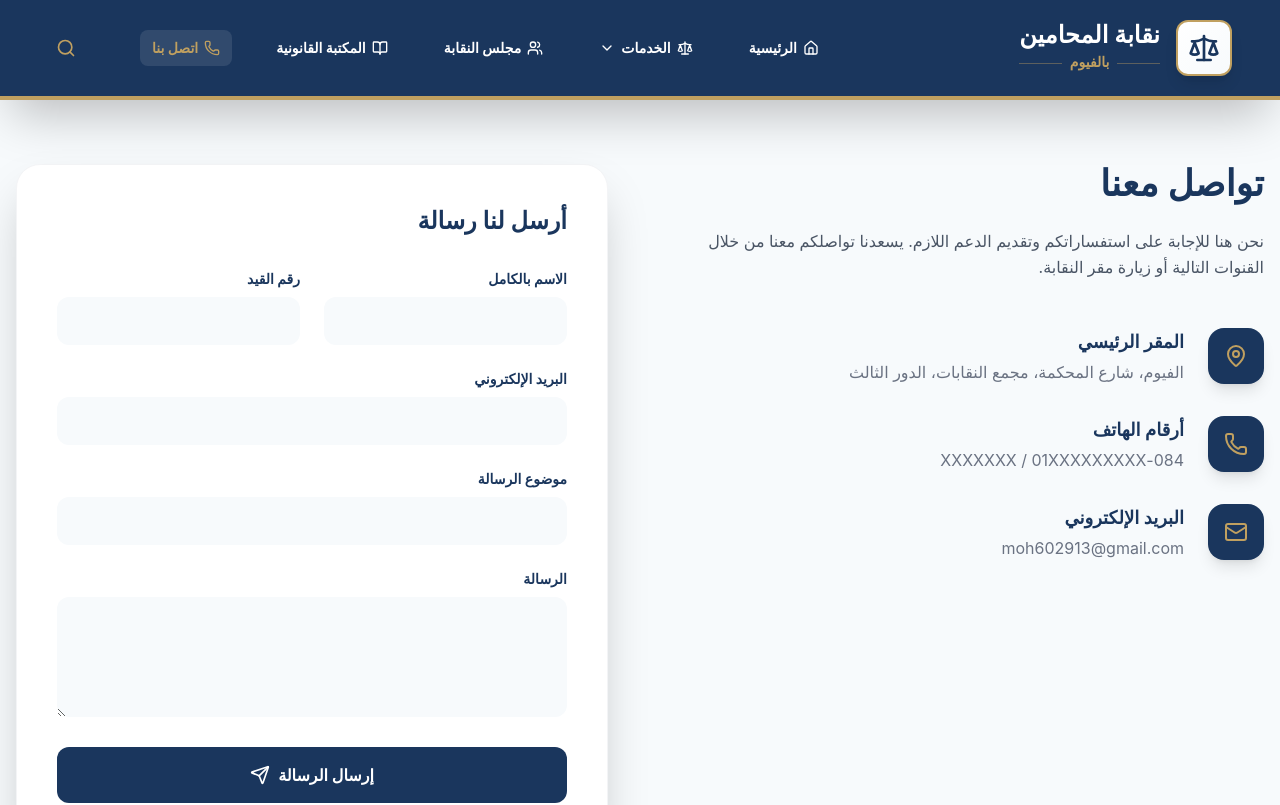
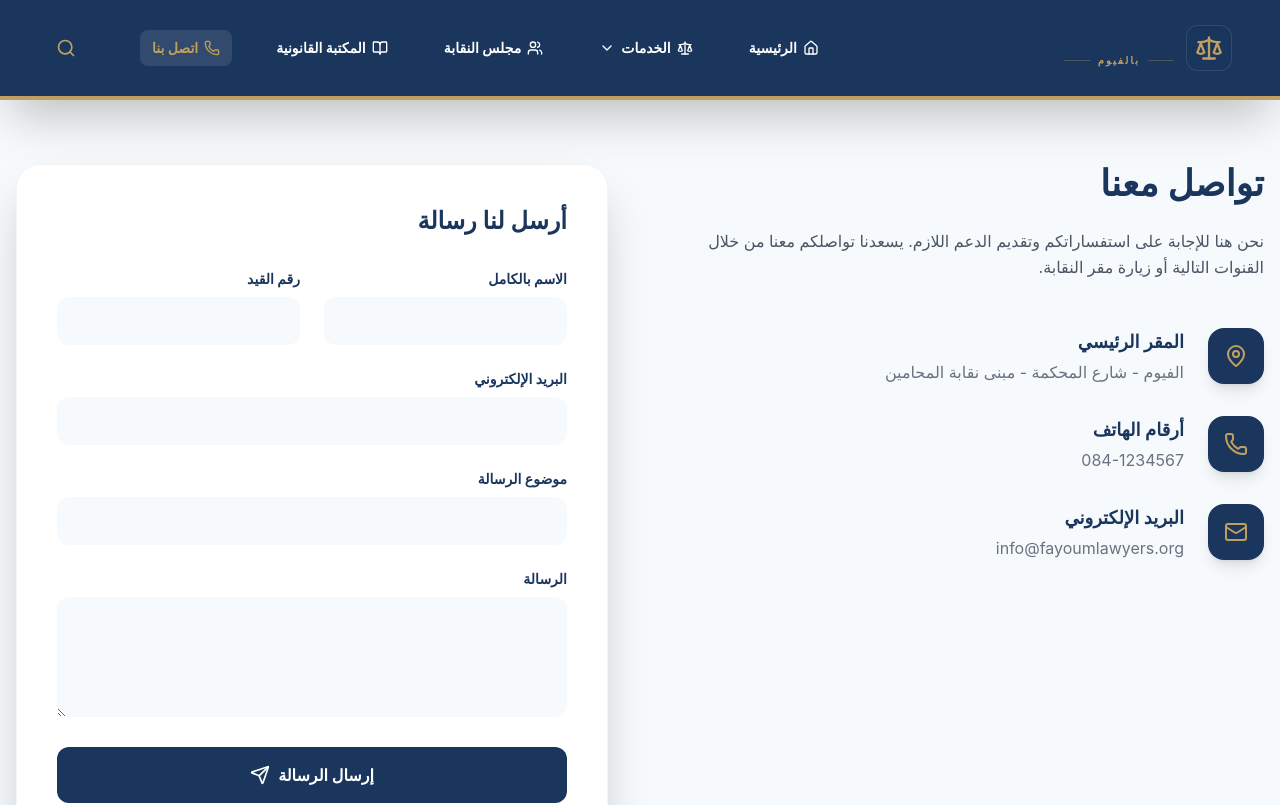
Before and after one commit to nqabaalmohamen/NQB, a React (Vite) app: page /NQB/contact in a window 1280 px wide. Shown: the top 805 px of the page. Built offline with nearby package versions, Linux system fonts and the light colour scheme.

Commit message:
تحديث لوحة التحكم وإضافة ميزة تصدير البيانات وتوحيد الإعدادات العامة للموقع

```diff
--- a/src/components/Footer.tsx
+++ b/src/components/Footer.tsx
@@ -1,24 +1,9 @@
 import React, { useState, useEffect } from 'react';
 import { Facebook, Twitter, Instagram, Mail, Phone, MapPin, Scale } from 'lucide-react';
-
-interface SiteSettings {
-  siteName: string;
-  contactEmail: string;
-  contactPhone: string;
-  address: string;
-  footerText: string;
-}
-
-const defaultSettings: SiteSettings = {
-  siteName: 'نقابة المحامين بالفيوم',
-  contactEmail: 'info@fayoumlawyers.org',
-  contactPhone: '084-1234567',
-  address: 'الفيوم - شارع المحكمة - مبنى نقابة المحامين',
-  footerText: `جميع الحقوق محفوظة © ${new Date().getFullYear()} نقابة المحامين بالفيوم`
-};
+import { initialSiteSettings, SiteSettings } from '../data/store';
 
 const Footer = () => {
-  const [settings, setSettings] = useState<SiteSettings>(defaultSettings);
+  const [settings, setSettings] = useState<SiteSettings>(initialSiteSettings);
 
   useEffect(() => {
     const saved = localStorage.getItem('siteSettings');
--- a/src/components/Navbar.tsx
+++ b/src/components/Navbar.tsx
@@ -2,6 +2,7 @@ import React, { useState, useEffect } from 'react';
 import { Link, useNavigate, useLocation } from 'react-router-dom';
 import { ChevronDown, Menu, X, Scale, BookOpen, Users, Phone, Home, Search } from 'lucide-react';
 import { cn } from '@/src/lib/utils';
+import { initialSiteSettings, SiteSettings } from '../data/store';
 
 const Navbar = () => {
   const [isOpen, setIsOpen] = useState(false);
@@ -9,8 +10,16 @@ const Navbar = () => {
   const [searchQuery, setSearchQuery] = useState('');
   const [isSearchVisible, setIsSearchVisible] = useState(false);
   const [suggestions, setSuggestions] = useState<string[]>([]);
+  const [settings, setSettings] = useState<SiteSettings>(initialSiteSettings);
   const navigate = useNavigate();
   const location = useLocation();
+
+  useEffect(() => {
+    const saved = localStorage.getItem('siteSettings');
+    if (saved) {
+      setSettings(JSON.parse(saved));
+    }
+  }, []);
 
   const normalizeArabic = (text: string) => {
     return text
@@ -103,16 +112,16 @@ const Navbar = () => {
       <div className="w-full mx-auto px-4 sm:px-6 lg:px-12">
         <div className="flex flex-row justify-between h-24 items-center">
           {/* Logo Section - Right side in RTL */}
-          <Link to="/" className="flex items-center gap-4 group shrink-0">
-            <div className="bg-gradient-to-br from-white to-accent p-2.5 rounded-xl border-2 border-secondary shadow-lg transform group-hover:rotate-6 transition-transform duration-300">
-              <Scale className="h-8 w-8 text-primary" />
+          <Link to="/" className="flex items-center gap-3 group">
+            <div className="bg-primary text-white p-2 rounded-xl border border-white/10 shadow-inner group-hover:scale-110 transition-transform">
+              <Scale className="h-7 w-7 text-secondary" />
             </div>
-            <div className="flex flex-col items-start">
-              <h1 className="text-2xl font-serif font-bold tracking-normal text-white leading-none">نقابة المحامين</h1>
-              <div className="flex items-center w-full gap-2 mt-1.5">
-                <div className="h-[1px] flex-grow bg-secondary/40"></div>
-                <span className="text-secondary text-sm font-serif font-bold whitespace-nowrap">بالفيوم</span>
-                <div className="h-[1px] flex-grow bg-secondary/40"></div>
+            <div className="flex flex-col">
+              <span className="text-xl font-serif font-bold text-primary tracking-tight leading-none">{settings.siteName.split(' ')[0]} {settings.siteName.split(' ')[1]}</span>
+              <div className="flex items-center w-full gap-2 mt-1">
+                <div className="h-[1px] flex-grow bg-secondary/30"></div>
+                <span className="text-[10px] font-bold text-secondary uppercase tracking-[0.2em]">{settings.siteName.split(' ').slice(2).join(' ')}</span>
+                <div className="h-[1px] flex-grow bg-secondary/30"></div>
               </div>
             </div>
           </Link>
--- a/src/data/store.ts
+++ b/src/data/store.ts
@@ -49,6 +49,22 @@ export interface InstituteData {
   features: string[];
   requirements: string[];
 }
+
+export interface SiteSettings {
+  siteName: string;
+  contactEmail: string;
+  contactPhone: string;
+  address: string;
+  footerText: string;
+}
+
+export const initialSiteSettings: SiteSettings = {
+  siteName: 'نقابة المحامين بالفيوم',
+  contactEmail: 'info@fayoumlawyers.org',
+  contactPhone: '084-1234567',
+  address: 'الفيوم - شارع المحكمة - مبنى نقابة المحامين',
+  footerText: `جميع الحقوق محفوظة © ${new Date().getFullYear()} نقابة المحامين بالفيوم`
+};
 
 export const initialCarouselItems: CarouselItem[] = [
   { id: 1, image: 'https://picsum.photos/seed/news1/1920/1080', title: 'إعلان هام بخصوص تجديد الكارنيهات لعام 2024', link: '/news/renewal-2024' },
--- a/src/pages/Contact.tsx
+++ b/src/pages/Contact.tsx
@@ -1,7 +1,9 @@
-import React, { useState } from 'react';
+import React, { useState, useEffect } from 'react';
 import { Mail, Phone, MapPin, Send, Clock } from 'lucide-react';
+import { initialSiteSettings, SiteSettings } from '../data/store';
 
 const Contact = () => {
+  const [settings, setSettings] = useState<SiteSettings>(initialSiteSettings);
   const [formData, setFormData] = useState({
     name: '',
     idNumber: '',
@@ -9,6 +11,13 @@ const Contact = () => {
     subject: '',
     message: ''
   });
+
+  useEffect(() => {
+    const saved = localStorage.getItem('siteSettings');
+    if (saved) {
+      setSettings(JSON.parse(saved));
+    }
+  }, []);
 
   const handleChange = (e: React.ChangeEvent<HTMLInputElement | HTMLTextAreaElement>) => {
     setFormData({
@@ -30,7 +39,7 @@ const Contact = () => {
     };
     localStorage.setItem('contactMessages', JSON.stringify([newMessage, ...savedMessages]));
 
-    const mailtoLink = `mailto:moh602913@gmail.com?subject=${encodeURIComponent(formData.subject || 'رسالة من موقع نقابة المحامين')}&body=${encodeURIComponent(
+    const mailtoLink = `mailto:${settings.contactEmail}?subject=${encodeURIComponent(formData.subject || 'رسالة من موقع نقابة المحامين')}&body=${encodeURIComponent(
       `الاسم: ${formData.name}\nرقم القيد: ${formData.idNumber}\nالبريد الإلكتروني: ${formData.email}\n\nالرسالة:\n${formData.message}`
     )}`;
 
@@ -56,7 +65,7 @@ const Contact = () => {
               </div>
               <div>
                 <h3 className="font-bold text-lg mb-1">المقر الرئيسي</h3>
-                <p className="text-gray-500">الفيوم، شارع المحكمة، مجمع النقابات، الدور الثالث</p>
+                <p className="text-gray-500">{settings.address}</p>
               </div>
             </div>
 
@@ -66,7 +75,7 @@ const Contact = () => {
               </div>
               <div>
                 <h3 className="font-bold text-lg mb-1">أرقام الهاتف</h3>
-                <p className="text-gray-500">084-XXXXXXX / 01XXXXXXXXX</p>
+                <p className="text-gray-500">{settings.contactPhone}</p>
               </div>
             </div>
 
@@ -76,7 +85,7 @@ const Contact = () => {
               </div>
               <div>
                 <h3 className="font-bold text-lg mb-1">البريد الإلكتروني</h3>
-                <p className="text-gray-500">moh602913@gmail.com</p>
+                <p className="text-gray-500">{settings.contactEmail}</p>
               </div>
             </div>
           </div>
--- a/src/pages/Home.tsx
+++ b/src/pages/Home.tsx
@@ -1,7 +1,7 @@
 import React, { useState, useEffect } from 'react';
 import { motion } from 'motion/react';
 import { Link } from 'react-router-dom';
-import { Scale, ShieldCheck, GraduationCap, BookOpen, Newspaper, Bell } from 'lucide-react';
+import { ShieldCheck, GraduationCap, BookOpen, Newspaper, Bell } from 'lucide-react';
 import ImageCarousel from '../components/ImageCarousel';
 import { initialNewsItems, NewsItem } from '../data/store';
 
--- a/src/pages/admin/SettingsManager.tsx
+++ b/src/pages/admin/SettingsManager.tsx
@@ -1,24 +1,9 @@
 import React, { useState, useEffect } from 'react';
 import { Save, Globe, Mail, Phone, MapPin, ShieldCheck } from 'lucide-react';
-
-interface SiteSettings {
-  siteName: string;
-  contactEmail: string;
-  contactPhone: string;
-  address: string;
-  footerText: string;
-}
-
-const initialSettings: SiteSettings = {
-  siteName: 'نقابة المحامين بالفيوم',
-  contactEmail: 'info@fayoumlawyers.org',
-  contactPhone: '084-1234567',
-  address: 'الفيوم - شارع المحكمة - مبنى نقابة المحامين',
-  footerText: 'جميع الحقوق محفوظة © 2024 نقابة المحامين بالفيوم'
-};
+import { initialSiteSettings, SiteSettings } from '../../data/store';
 
 const SettingsManager = () => {
-  const [settings, setSettings] = useState<SiteSettings>(initialSettings);
+  const [settings, setSettings] = useState<SiteSettings>(initialSiteSettings);
 
   useEffect(() => {
     const saved = localStorage.getItem('siteSettings');
```
Also changed, not shown: src/pages/admin/Dashboard.tsx (+59 -7 lines).
